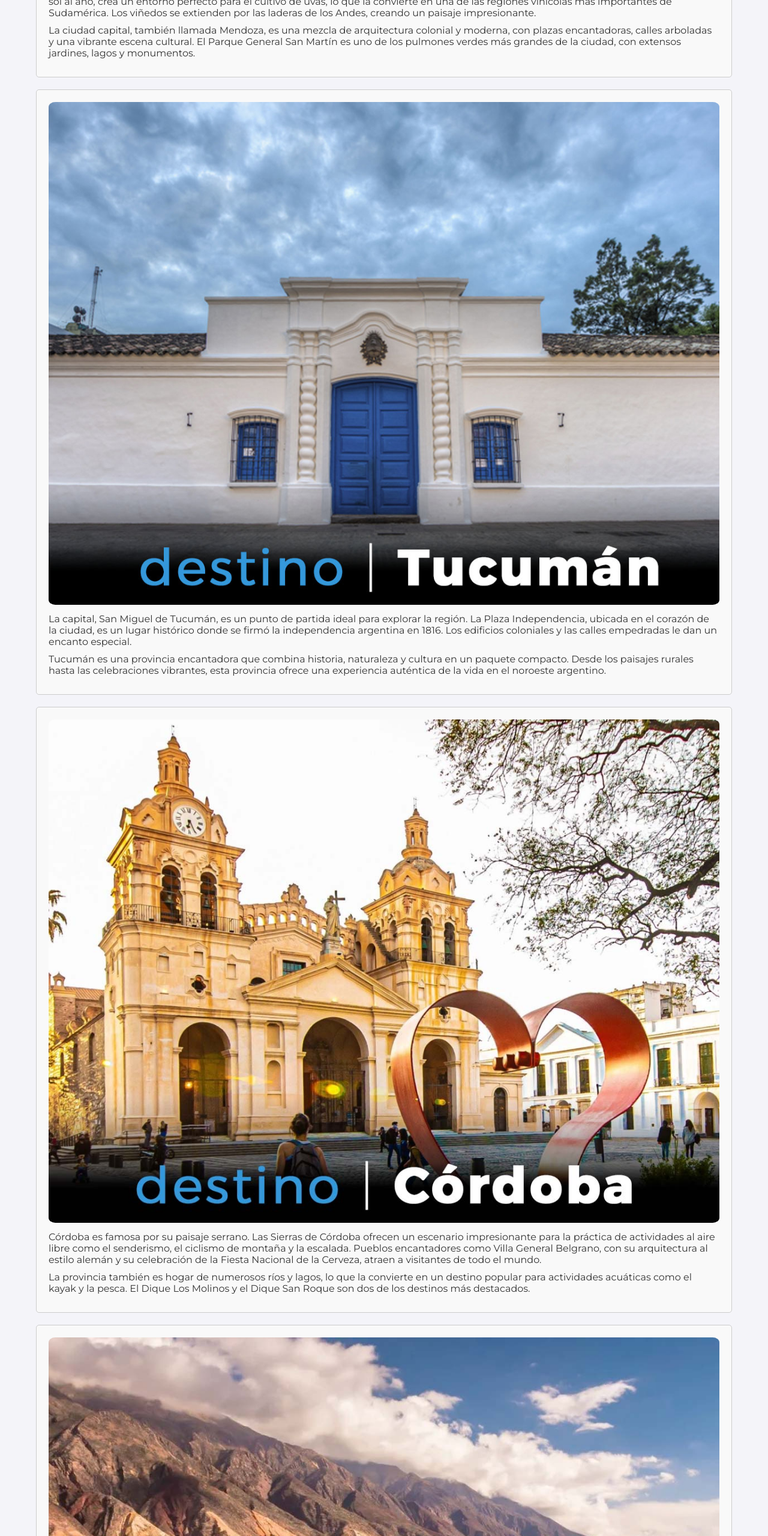
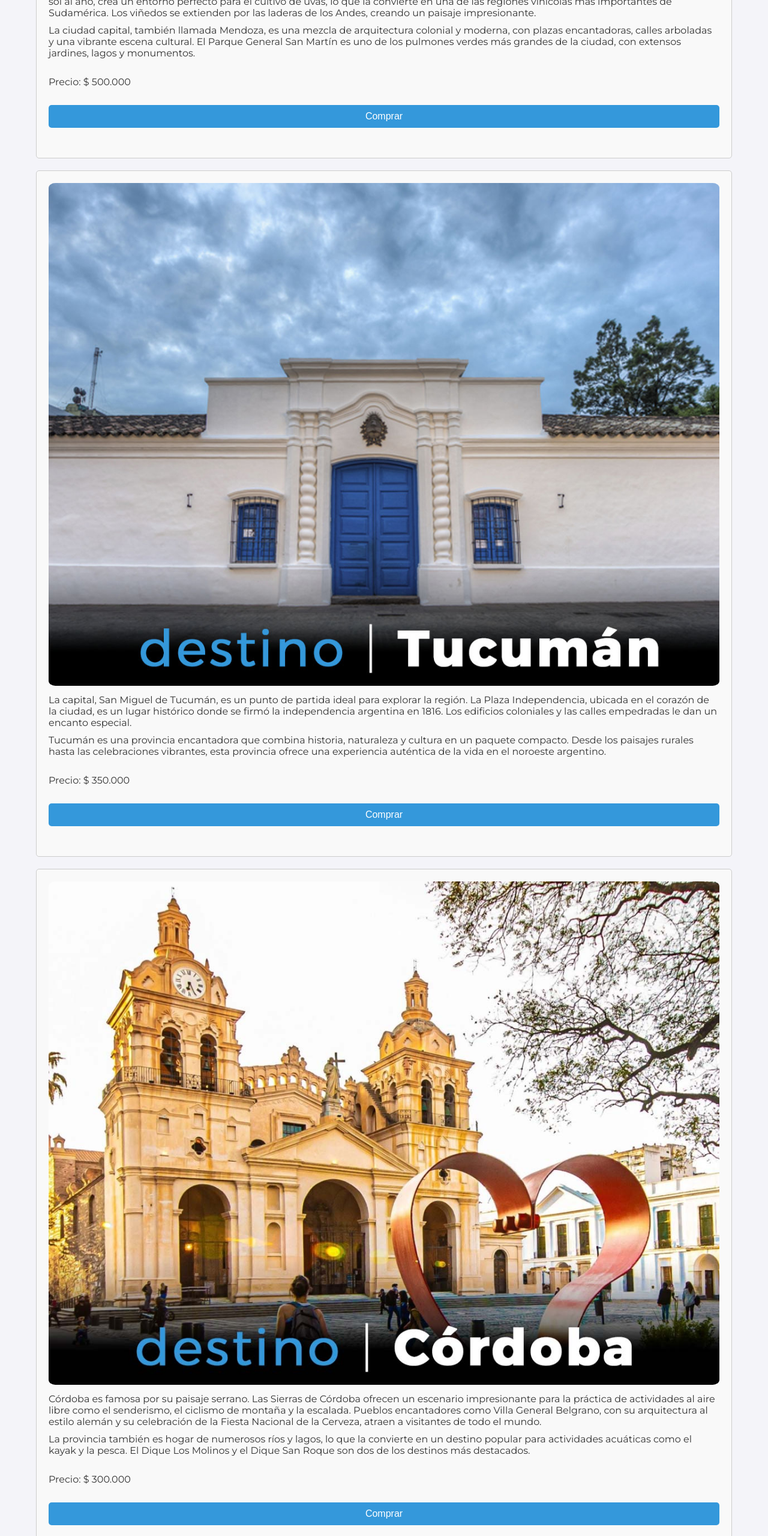
Before and after one commit to gerardorosales2222/turismo, a plain HTML site: page destinos.html in a window 1280 px wide. Shown: the part 1120-3680 px from the top of the page at 60% size. Drawn offline with Linux system fonts and the light colour scheme.

Commit message:
Fix  - style del botón

```diff
--- a/assets/css/styles.css
+++ b/assets/css/styles.css
@@ -65,6 +65,10 @@ section *{
 section img{
   width: 100%;
   border-radius: 1%;
+}
+
+section .boton{
+  width: 100%;
 }
 
 h2 {
--- a/destinos.html
+++ b/destinos.html
@@ -40,28 +40,44 @@
         <img src="./assets/img/D_Mendoza.jpg">
         <p>Mendoza es conocida como la "Tierra del Sol y del Buen Vino", y no es difícil entender por qué. Su clima templado, con más de 300 días de sol al año, crea un entorno perfecto para el cultivo de uvas, lo que la convierte en una de las regiones vinícolas más importantes de Sudamérica. Los viñedos se extienden por las laderas de los Andes, creando un paisaje impresionante.</p>
         <p>La ciudad capital, también llamada Mendoza, es una mezcla de arquitectura colonial y moderna, con plazas encantadoras, calles arboladas y una vibrante escena cultural. El Parque General San Martín es uno de los pulmones verdes más grandes de la ciudad, con extensos jardines, lagos y monumentos.</p>
+        <br>
+        <p>Precio: $ 500.000</p>
+        <br>
+        <button onclick="addToCart('Mendoza', 500000)" class="boton">Comprar</button>
     </section>
 
     <section>
         <img src="./assets/img/D_Tucumán.jpg">
         <p>La capital, San Miguel de Tucumán, es un punto de partida ideal para explorar la región. La Plaza Independencia, ubicada en el corazón de la ciudad, es un lugar histórico donde se firmó la independencia argentina en 1816. Los edificios coloniales y las calles empedradas le dan un encanto especial.</p>
         <p>Tucumán es una provincia encantadora que combina historia, naturaleza y cultura en un paquete compacto. Desde los paisajes rurales hasta las celebraciones vibrantes, esta provincia ofrece una experiencia auténtica de la vida en el noroeste argentino.</p>
+        <br>
+        <p>Precio: $ 350.000</p>
+        <br>
+        <button onclick="addToCart('Tucumán', 350000)" class="boton">Comprar</button>
     </section>
 
     <section>
         <img src="./assets/img/D_Cordoba.jpg">
         <p>Córdoba es famosa por su paisaje serrano. Las Sierras de Córdoba ofrecen un escenario impresionante para la práctica de actividades al aire libre como el senderismo, el ciclismo de montaña y la escalada. Pueblos encantadores como Villa General Belgrano, con su arquitectura al estilo alemán y su celebración de la Fiesta Nacional de la Cerveza, atraen a visitantes de todo el mundo.</p>
         <p>La provincia también es hogar de numerosos ríos y lagos, lo que la convierte en un destino popular para actividades acuáticas como el kayak y la pesca. El Dique Los Molinos y el Dique San Roque son dos de los destinos más destacados.</p>
+        <br>
+        <p>Precio: $ 300.000</p>
+        <br>
+        <button onclick="addToCart('Córdoba', 300000)" class="boton">Comprar</button>
     </section>
 
     <section>
         <img src="./assets/img/D_Jujuy.jpg">
         <p>La Quebrada de Humahuaca, declarada Patrimonio de la Humanidad por la UNESCO, es uno de los tesoros más destacados de la provincia. Este desfiladero montañoso de colores intensos, con pueblos pintorescos como Purmamarca y Tilcara, ofrece una experiencia visual inolvidable. El Cerro de los Siete Colores, en Purmamarca, es un punto culminante que muestra las maravillas geológicas de la región.</p>
         <p>La ciudad capital, San Salvador de Jujuy, ofrece una mezcla de arquitectura colonial y moderna. La Catedral de Jujuy y el Museo Provincial de Bellas Artes son dos puntos de interés cultural destacados.</p>
+        <br>
+        <p>Precio: $ 400.000</p>
+        <br>
+        <button onclick="addToCart('Mendoza', 400000)" class="boton">Comprar</button>
     </section>
 
 
     <script src="./assets/js/main.js"></script>
-
+    <script src="./assets/js/ventas.js"></script>
 </body>
 </html>
```
Also changed, not shown: ventas.html (+12 -1 lines).
